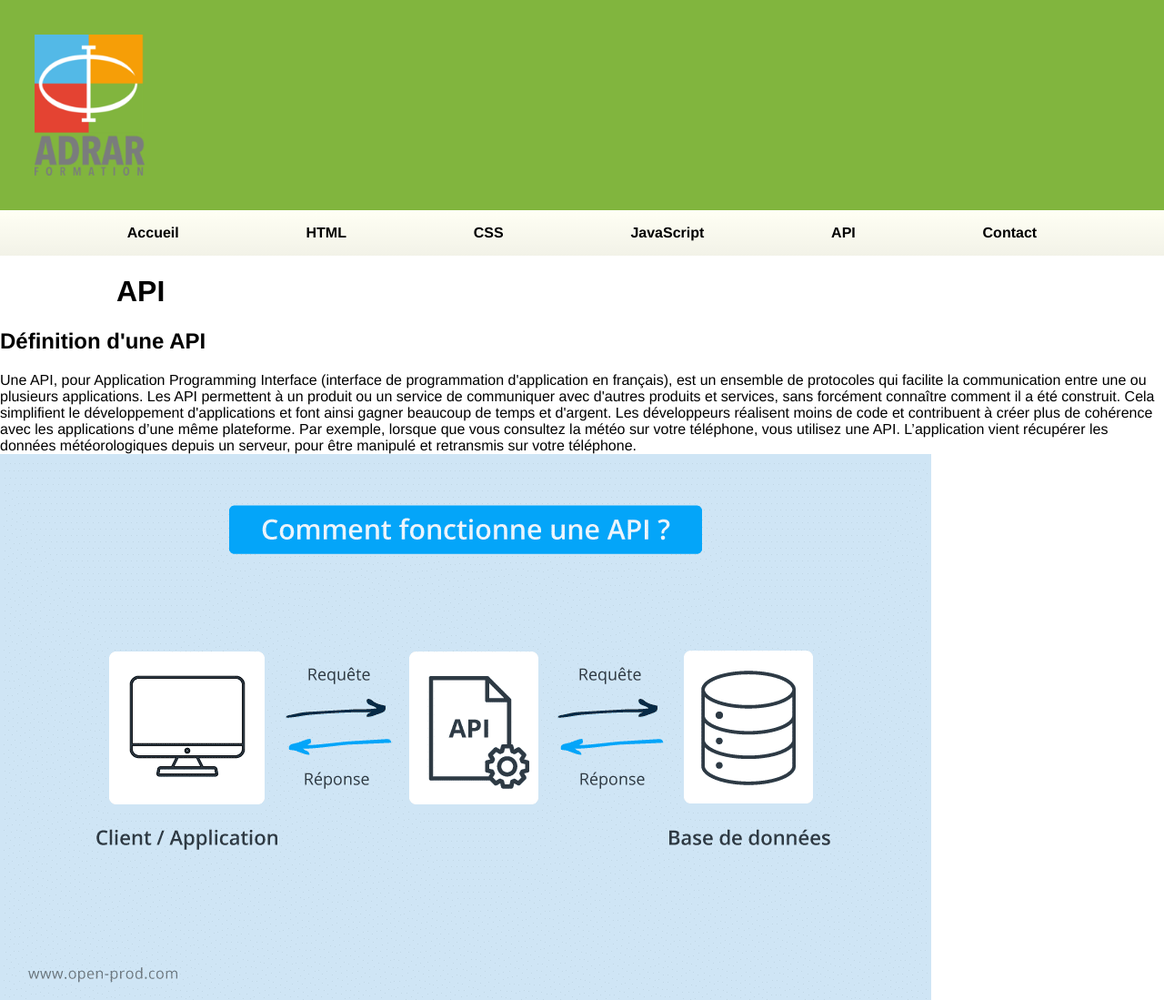
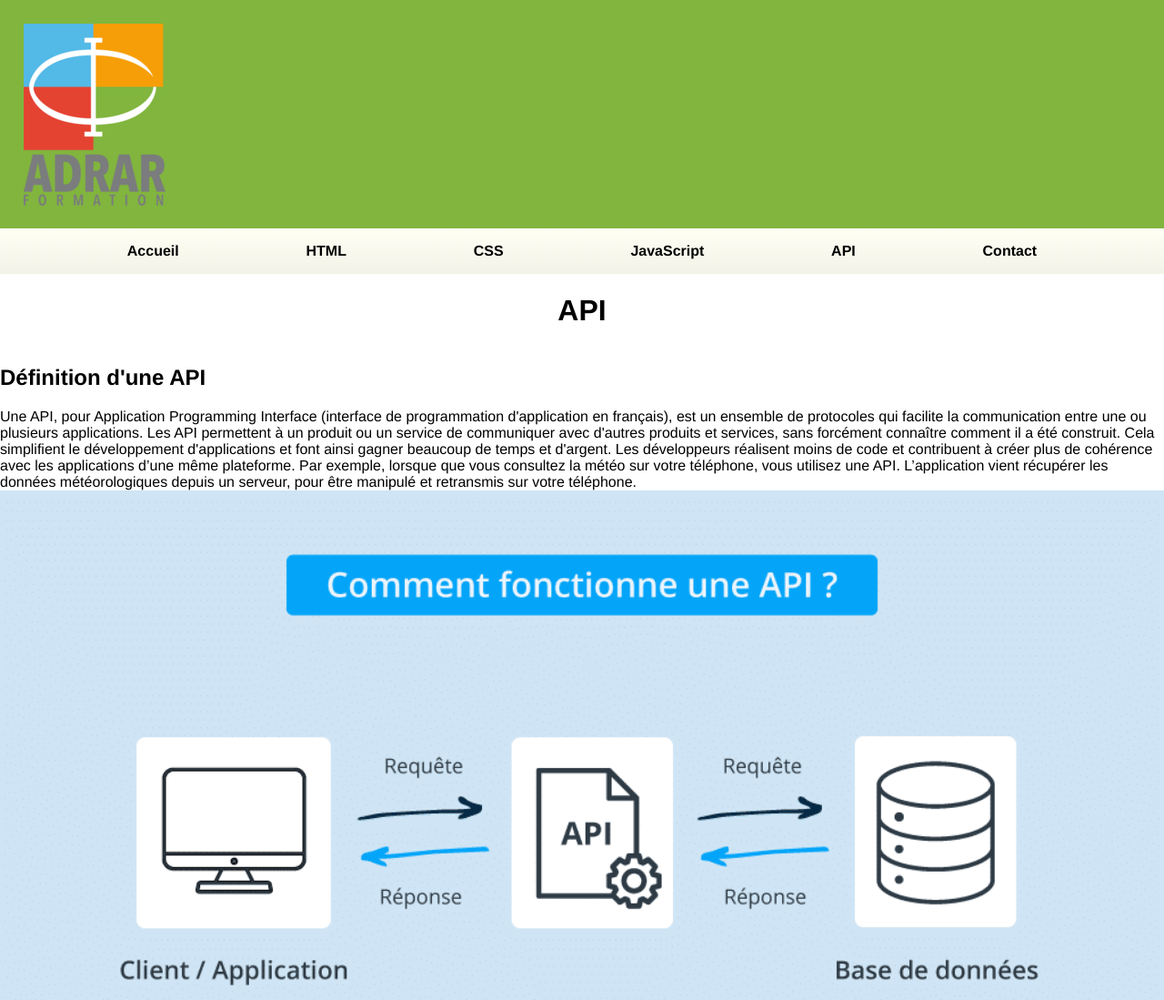
Before and after one commit to Tolrom/projetGroupeDevWeb, a plain HTML site: page API.html in a window 1280 px wide. Shown: the top 1099 px of the page at 91% size. Drawn offline with Linux system fonts and the light colour scheme.

Commit message:
modif css et contact.html

```diff
--- a/style.css
+++ b/style.css
@@ -7,6 +7,10 @@ body {
     flex-direction: column;
     padding: 0;
     margin: 0;
+}
+main {
+    display: flex;
+    flex-direction: column;
 }
 header {
     margin: 0;
@@ -62,14 +66,14 @@ li a:hover {
 }
 .banniere {
     display: flex;
-    padding: 3%;
+    padding: 2%;
 }
-.banniere img {
-    width: 10%;
+.banniere div img{
+    width: 75%;
     height: auto;
 }
 h1 {
-    margin-left: 10%;
+    align-self: center;
 }
 form {
     align-self: center;
```
Also changed, not shown: contact.html (+3 -2 lines).
